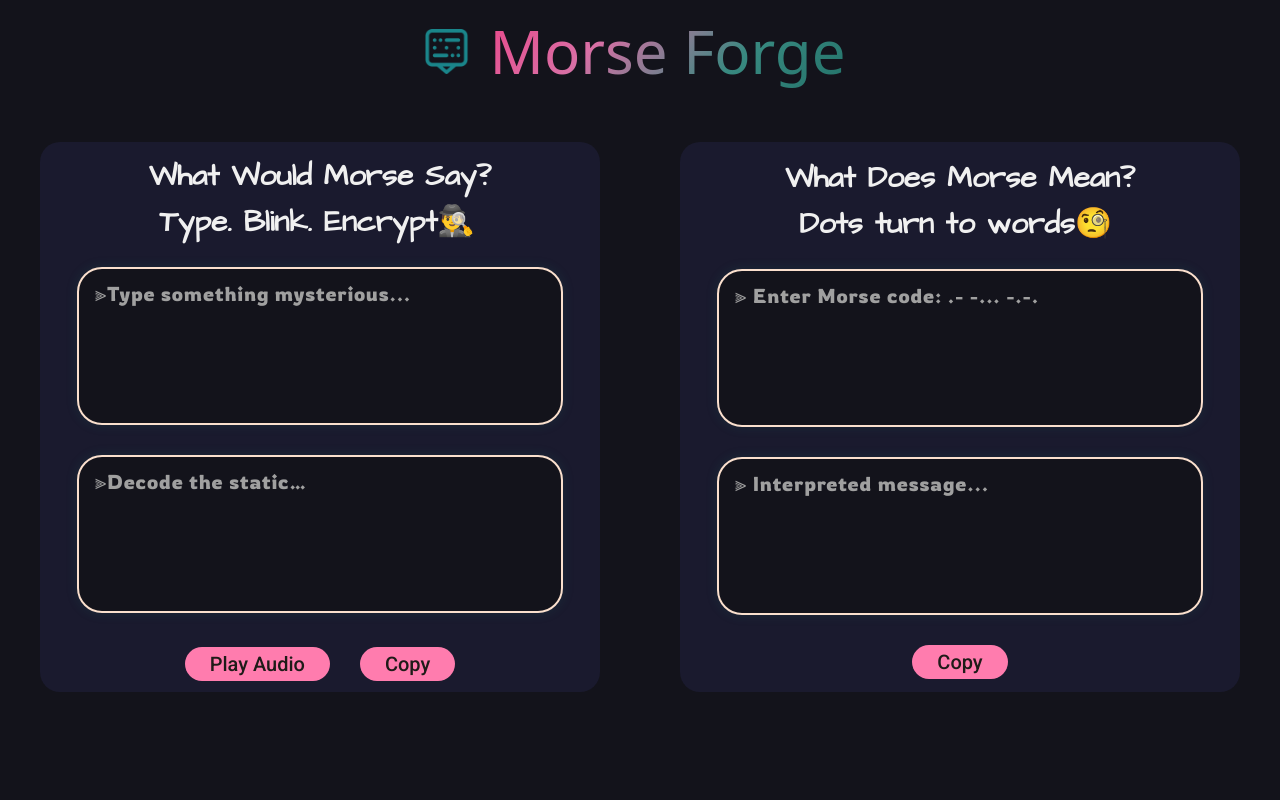
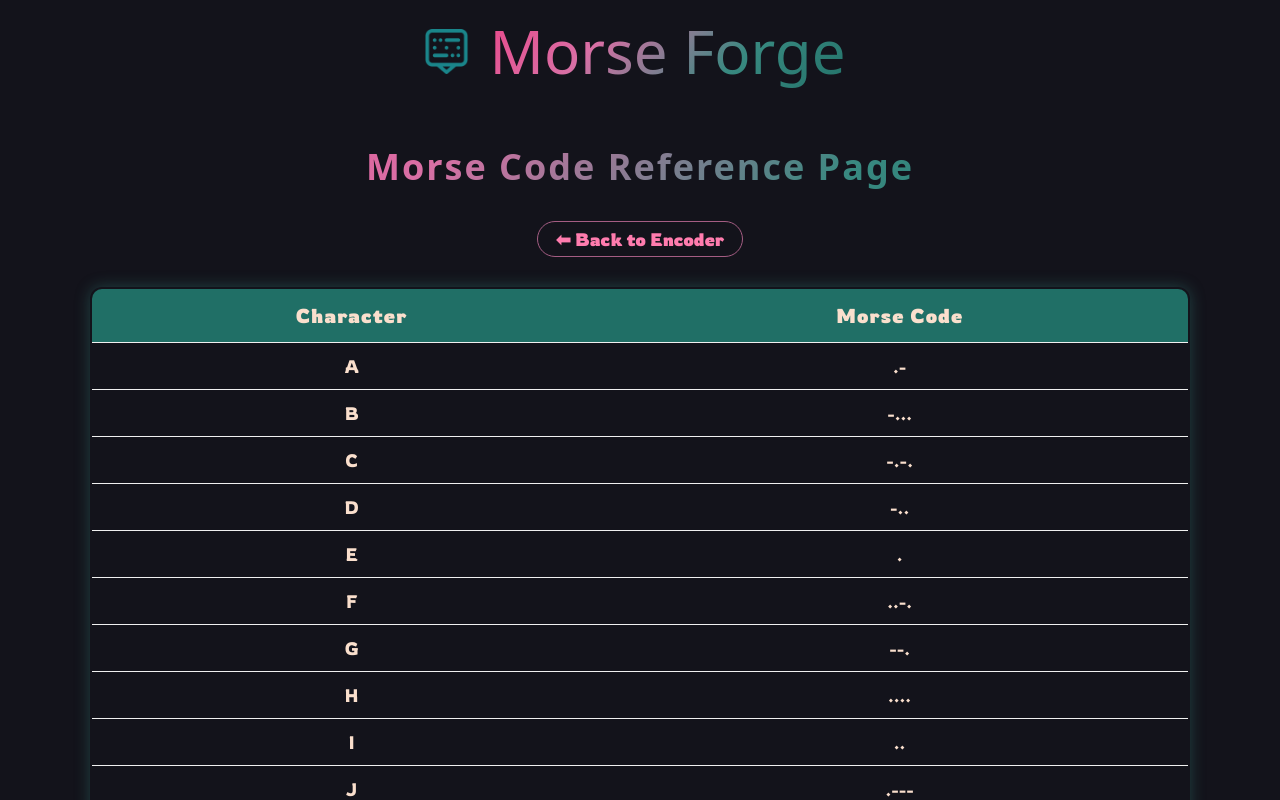
Before and after one commit to Gaurangi25/Morse-Forge, a React (Vite) app in the folder client/: page /reference in a window 1280 px wide. Shown: the top 800 px of the page. Built offline with nearby package versions, Linux system fonts and the light colour scheme; a web font is replaced by a local one.

Commit message:
morse reference added

```diff
--- a/client/package.json
+++ b/client/package.json
@@ -12,6 +12,7 @@
   "dependencies": {
     "react": "^19.1.0",
     "react-dom": "^19.1.0",
+    "react-router-dom": "^7.6.3",
     "react-tsparticles": "^2.12.2"
   },
   "devDependencies": {
--- a/client/src/App.jsx
+++ b/client/src/App.jsx
@@ -1,12 +1,17 @@
 import React from "react";
+import { Route, Routes } from "react-router-dom";
 import Header from "./components/Header";
 import MorseEncoder from "./components/MorseEncoder";
+import MorseReference from "./components/MorseReference";
 
 function App() {
   return (
     <div>
       <Header />
-      <MorseEncoder />
+      <Routes>
+        <Route path="/" element={<MorseEncoder />} />
+        <Route path="/reference" element={<MorseReference />} />
+      </Routes>
     </div>
   );
 }
--- a/client/src/components/MorseEncoder.jsx
+++ b/client/src/components/MorseEncoder.jsx
@@ -4,6 +4,7 @@ import TextArea from "./TextArea";
 import HeadingTextbox from "./HeadingTextbox";
 import CopyButton from "./CopyButton";
 import MorseSound from "./MorseSound";
+import { Link } from "react-router-dom";
 
 function MorseEncoder() {
   //console.log("Component rendered");
@@ -85,6 +86,7 @@ function MorseEncoder() {
   const morseEncoded = morseOutput(text);
 
   return (
+    <div className="wrapper-divs">
       <div className="Outer-divs">
         <div className="MorseLogic">
           <HeadingTextbox
@@ -149,6 +151,11 @@ function MorseEncoder() {
           </form>
         </div>
       </div>
+
+      <Link to="/reference" className="reference-link">
+        Morse Reference
+      </Link>
+    </div>
   );
 }
 
--- /dev/null
+++ b/client/src/components/MorseReference.jsx
@@ -0,0 +1,34 @@
+import React from "react";
+import { morseList } from "../data/morseCode";
+import { Link } from "react-router-dom";
+
+function MorseReference() {
+    return (
+        <div className="reference-page">
+            <h2>Morse Code Reference Page</h2>
+            <Link to="/" className="back-link">
+            ⬅ Back to Encoder
+            </Link>
+
+            <table>
+                <thead>
+                    <tr>
+                        <th>Character</th>
+                        <th>Morse Code</th>
+                    </tr>
+                </thead>
+
+                <tbody>
+                    {morseList.map((item,index)=>(
+                        <tr key={index}>
+                            <td>{item.char}</td>
+                            <td>{item.code}</td>
+                        </tr>
+                    ))}
+                </tbody>
+            </table>
+        </div>
+    );
+}
+
+export default MorseReference;
--- a/client/src/main.jsx
+++ b/client/src/main.jsx
@@ -1,7 +1,12 @@
 import React from "react";
-import ReactDOM from "react-dom/client"
+import ReactDOM from "react-dom/client";
 import "./styles/styles.css";
 import App from "./App";
+import { BrowserRouter } from "react-router-dom";
 
 const root = ReactDOM.createRoot(document.getElementById("root"));
-root.render(<App />);
+root.render(
+  <BrowserRouter>
+    <App />
+  </BrowserRouter>
+);
--- a/client/src/styles/styles.css
+++ b/client/src/styles/styles.css
@@ -80,6 +80,13 @@ body {
   width: 45px;
   filter: brightness(0) saturate(100%) invert(39%) sepia(85%) saturate(422%)
     hue-rotate(134deg) brightness(92%) contrast(88%);
+}
+
+/* Wrapper div */
+.wrapper-divs {
+  display: flex;
+  flex-direction: column;
+  align-items: center;
 }
 
 /* Outer div styling */
@@ -263,6 +270,133 @@ body {
   }
 }
 
+/* Morse Reference button */
+.reference-link {
+  background-color: var(--accent-soft-teal);
+  color: var(--text-heading);
+  font-family: var(--font-style);
+
+  margin-bottom: 20px;
+  padding: 10px 20px;
+  font-size: 20px;
+  border-radius: 25px;
+  text-decoration: none;
+  /*transform: translateY(-20px);*/
+
+  border: 2px solid var(--text-muted);
+  transition: 0.3s ease;
+}
+
+.reference-link:hover {
+  background-color: var(--accent-teal);
+  box-shadow: 0 0 10px var(--peach);
+}
+
+/* Morse Reference Page */
+.reference-page {
+  padding: 40px 20px;
+  min-height: 100vh;
+  text-align: center;
+
+  color: var(--text-main);
+  font-family: var(--font-style);
+  background-color: var(--bg-main);
+}
+
+.reference-page h2 {
+  font-size: 36px;
+  margin-top: 0px;
+
+  background: linear-gradient(
+    135deg,
+    var(--accent-pink),
+    var(--accent-pinkish),
+    var(--accent-soft-teal),
+    var(--accent-teal)
+  );
+
+  -webkit-background-clip: text;
+  -webkit-text-fill-color: transparent;
+  font-family: var(--font-morse-code);
+  letter-spacing: 2px;
+}
+
+.back-link {
+  display: inline-block;
+  margin-bottom: 30px;
+  font-weight: 600;
+  font-size: 18px;
+
+  text-decoration: none;
+  color: var(--accent-rose-carol);
+  transition: all 0.3s ease-in-out;
+
+  padding: 6px 18px;
+  border-radius: 20px;
+  border: 1px solid var(--accent-soft);
+}
+
+.back-link:hover {
+  background-color: var(--accent-pinkish);
+  color: var(--bg-card);
+  box-shadow: 0 0 10px var(--accent-soft);
+}
+
+table {
+  width: 95%;
+  max-width: 1100px;
+  margin: 0 auto;
+  border-collapse: collapse;
+  border: 2px solid var(--accent-teal);
+  box-shadow: 0 0 15px rgba(56, 137, 128, 0.4);
+  background-color: var(--bg-main);
+  border-radius: 12px;
+
+  overflow: hidden;
+  animation: fadeInTable 1s ease-in-out;
+}
+
+@keyframes fadeInTable {
+  from {
+    opacity: 0;
+    transform: scale(0.98);
+  }
+  to {
+    opacity: 1;
+    transform: scale(1);
+  }
+}
+
+thead {
+  background-color: var(--accent-teal);
+}
+
+thead th {
+  padding: 14px;
+  color: var(--peach);
+  font-size: 20px;
+  letter-spacing: 1px;
+}
+
+tbody td {
+  padding: 12px 20px;
+  font-size: 18px;
+  border-top: 1px solid var(--text-main);
+  color: var(--peach);
+}
+
+tbody tr {
+  transition: transform 0.3s ease, background-color 0.3s ease;
+}
+
+tbody tr:hover {
+  transform: scale(1.03);
+  background-color: var(--accent-soft-teal);
+  color: var(--bg-main);
+  box-shadow: 0 0 12px var(--accent-green);
+}
+
+/* Media Queries*/
 @media (max-width: 1200px) {
   .Outer-divs {
     flex-direction: column;
@@ -271,7 +405,7 @@ body {
   }
 
   .MorseLogic {
-    width: 90%;
+    width: 635px;
     height: 550px;
     margin: 20px 0;
     transform: scale(0.9);
```
Also changed, not shown: 1 other file (tests, documents, lock files or other folders). Lines whose indentation alone changed are shown as unchanged.
